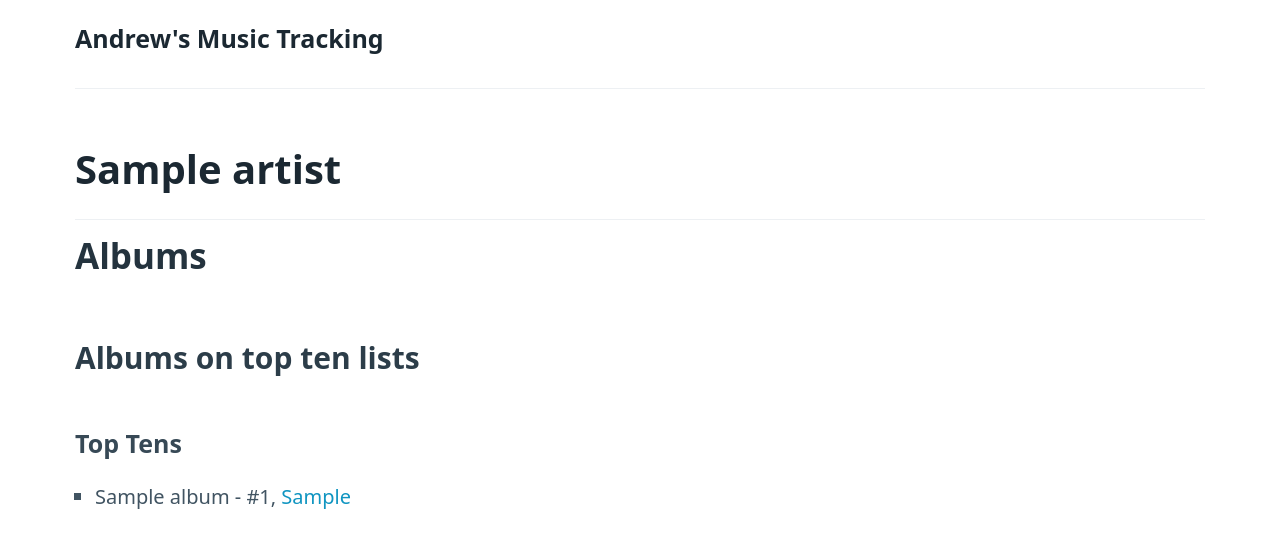
After one commit to andrewwhipple/music-tracker, a Django app: page /artist/00000000-0000-0000-0000-000000000001 in a window 1280 px wide. The commit adds this page. Shown: the top 548 px of the page. Run offline with Django 4.2, Linux system fonts and the light colour scheme; tables that the repository leaves empty hold one stand-in row (values such as "Sample post").

Commit message:
Add initial artist stats view (unlisted)

```diff
--- /dev/null
+++ b/music_tracker/music_tracker/tracker/templates/tracker/artist-stats.html
@@ -0,0 +1,42 @@
+{% extends "tracker/index.html" %}
+
+{% block page_title %}{{artist_name}}{% endblock %}
+
+
+{% block content %}
+<h1><a class="list-title" href="/artist/{{artist_id}}">{{artist_name}}</a></h1>
+<hr>
+
+<h2>Albums</h2>
+
+<h3>Albums on top ten lists</h3>
+
+{% if albums.charted %}
+<h4>Top Tens</h4>
+<ul>
+
+    {% for album in albums.charted %}
+    <li>{{album.title}} - #{{album.rank}}, <a href="/albums/{{album.year}}">{{album.year}}</a></li>
+    {% endfor %}
+</ul>
+{% endif %}
+
+{% if albums.honorable_mentions %}
+<h4>Honorable Mentions</h4>
+<ul>
+    {% for album in albums.honorable_mentions %}
+    <li>{{album.title}} - <a href="/albums/{{album.year}}">{{album.year}}</a></li>
+    {% endfor %}
+</ul>
+{% endif %}
+
+{% if albums.other_albums %}
+<h3>Other Albums</h3>
+<ul>
+    {% for album in albums.other_albums %}
+    <li>{{album.title}} - {{album.year}}</li>
+    {% endfor %}
+</ul>
+{% endif %}
+
+{% endblock %}
--- a/music_tracker/music_tracker/tracker/templates/tracker/index.html
+++ b/music_tracker/music_tracker/tracker/templates/tracker/index.html
@@ -8,7 +8,7 @@
 
 <header>
     <div class="container">
-    <h4>Andrew's Music Tracking</h4> {# make this a link #}
+    <h4><a class="list-title" href="/">Andrew's Music Tracking</a></h4>
     <nav>
         <ul>
           {% for nav_category in navigation %}
--- a/music_tracker/music_tracker/tracker/urls.py
+++ b/music_tracker/music_tracker/tracker/urls.py
@@ -6,4 +6,5 @@ urlpatterns = [
     path("", views.index, name="index"),
     path("albums/<str:year>", views.top_ten_list, name="top_ten"),
     path("obsessions/<str:year>", views.obsessions_list, name="obsessions"),
+    path("artist/<str:id>", views.artist_stats, name="artist_stats"),
 ]
--- a/music_tracker/music_tracker/tracker/views.py
+++ b/music_tracker/music_tracker/tracker/views.py
@@ -3,6 +3,7 @@ from django.shortcuts import get_object_or_404, redirect, render
 
 from music_tracker.tracker.models import (
     Album,
+    Artist,
     ObsessionList,
     ObsessionSongs,
     TopTenAlbumsList,
@@ -130,3 +131,49 @@ def obsessions_stats(request):
     }
 
     return render(request, "tracker/obsessions-stats.html", context)
+
+
+def artist_stats(request, id):
+    artist_record = get_object_or_404(Artist, id=id)
+
+    # Show a table of each top ten year and whether they have albums in the list or honorable mentions
+    albums = Album.objects.filter(artist=artist_record.id, listened=True)
+
+    charted = albums.filter(rank__lt=11).order_by("year", "rank")
+    honorable_mentions = albums.filter(rank__isnull=False, rank__gt=10).order_by(
+        "year", "rank"
+    )
+    other_albums = albums.filter(rank__isnull=True).order_by("year", "title")
+
+    context = {
+        "artist_name": artist_record.name,
+        "artist_id": artist_record.id,
+        "albums": {
+            "charted": [
+                {
+                    "title": album.title,
+                    "year": album.year,
+                    "rank": album.rank,
+                }
+                for album in charted.all()
+            ],
+            "honorable_mentions": [
+                {
+                    "title": album.title,
+                    "year": album.year,
+                }
+                for album in honorable_mentions.all()
+            ],
+            "other_albums": [
+                {
+                    "title": album.title,
+                    "year": album.year,
+                }
+                for album in other_albums
+            ],
+        },
+    }
+
+    return render(request, "tracker/artist-stats.html", context)
+
+    # Show a table of which years they have songs on the obsessions list
```
Also changed, not shown: music_tracker/music_tracker/tracker/templates/tracker/obsessions-stats.html (+5 -5 lines).
